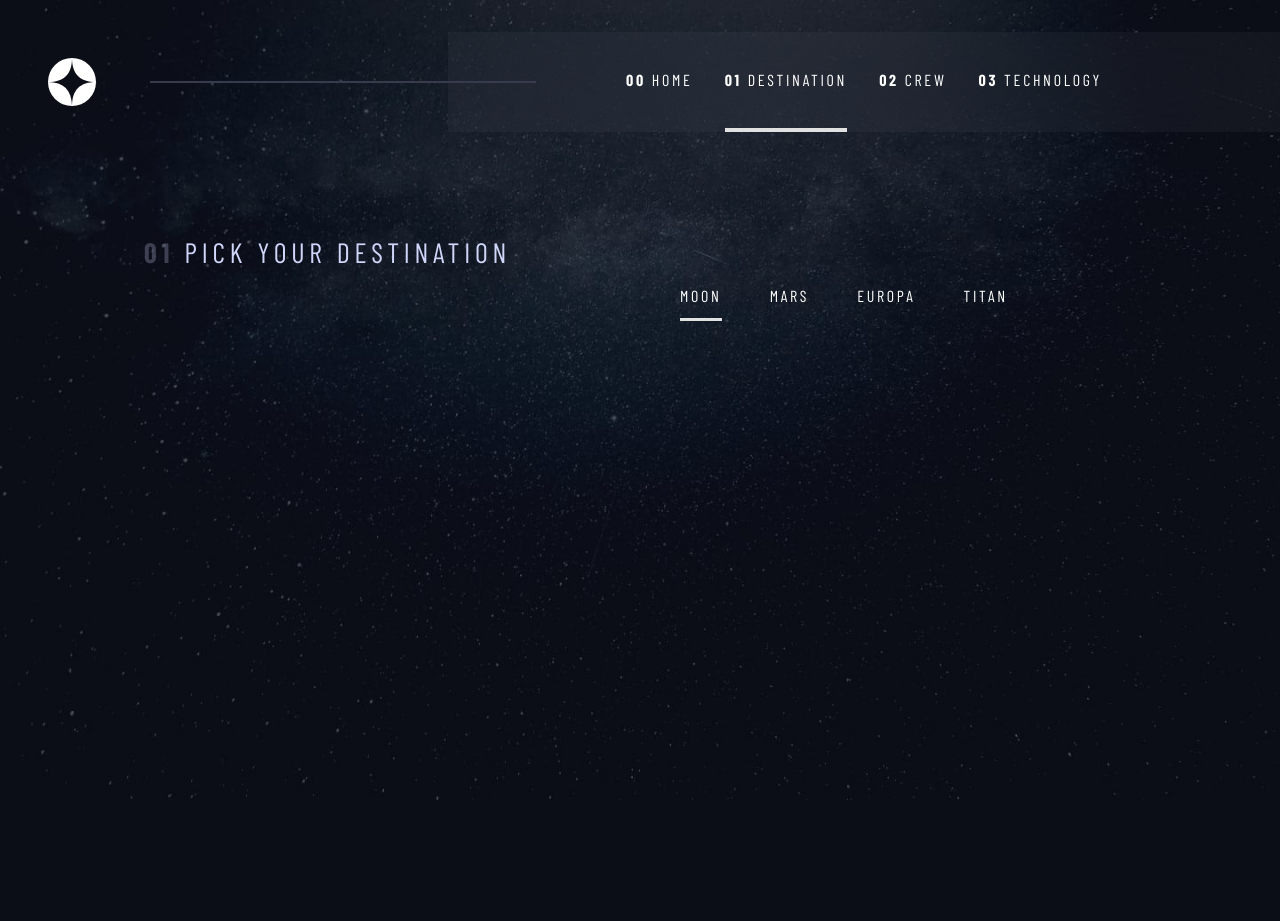
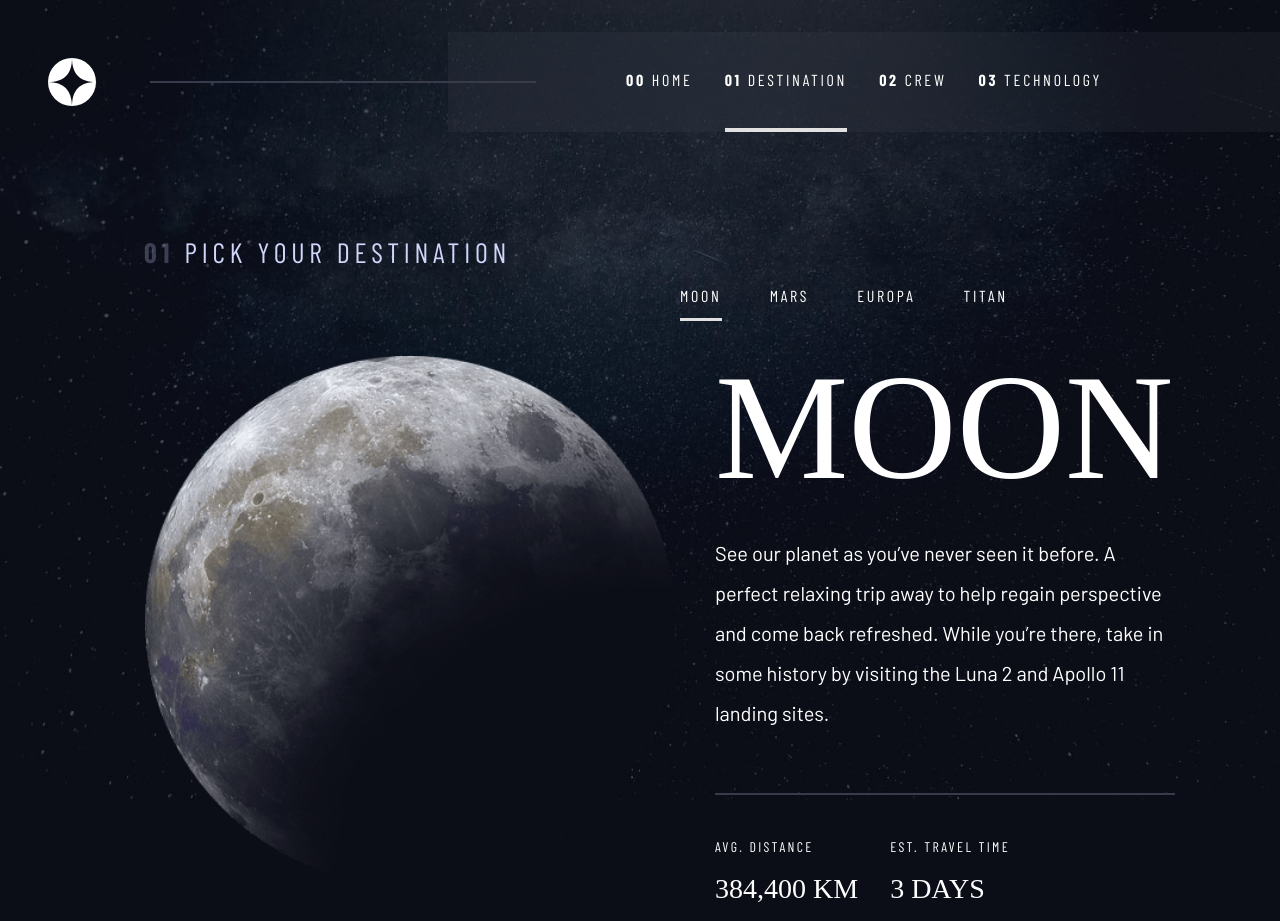
Before and after one commit to rycalingo/space-explorer-mm, a React (Vite) app: page /destination in a window 1280 px wide. Before the commit the page ends 800 px from the top, so only its background shows below. Built offline with nearby package versions, Linux system fonts and the light colour scheme; a web font is replaced by a local one.

Commit message:
Add TabSection to destination page

```diff
--- a/src/features/TabContainer.tsx
+++ b/src/features/TabContainer.tsx
@@ -51,6 +51,22 @@ export const TabSections = ({ children, ...rest }: Props) => {
 	);
 };
 
+interface TabItemProps extends Props {
+	index: number;
+}
+
+export const TabItem = ({ children, index, ...rest }: TabItemProps) => {
+	const { activeTab } = useTabState();
+
+	const isActive = activeTab !== index ? "none" : "block";
+
+	return (
+		<Box pos="absolute" display={isActive} top="0" {...rest}>
+			{children}
+		</Box>
+	);
+};
+
 interface TabTemplateProps {
 	key?: string | number;
 	name: string;
--- a/src/pages/destination/index.tsx
+++ b/src/pages/destination/index.tsx
@@ -4,7 +4,7 @@ import { Box, Heading, chakra } from "@chakra-ui/react";
 
 import useSiteContent from "@/features/hooks/useSiteContent";
 
-import { TabContainer } from "@/features/TabContainer";
+import { TabContainer, TabSections, TabItem, TabTemplate } from "@/features/TabContainer";
 
 import { TabRow } from "@/features/TabRow";
 import { TabButton } from "@/elements";
@@ -21,25 +21,34 @@ imageBG.push(imageBG.splice(0, 1)[0]);
 
 const [bg_mobile, bg_tablet, bg_desk] = imageBG;
 
+const ChakraStage = chakra(Stage);
 const ChakraTabContainer = chakra(TabContainer);
 const ChakraTabButton = chakra(TabButton);
-const ChakraStage = chakra(Stage);
 
 export default function Destination() {
 	const { data } = useSiteContent();
 
 	const dest_content = data?.destinations;
 
-	const tab_lables = dest_content?.map((item: Dest, i: number) => {
-		const { name } = item;
+	const tab_lables: React.ReactNode[] = [];
+
+	const tab_sections = dest_content?.map((item: Dest, i: number) => {
+		const { name, images, description, distance, travel } = item;
 
 		const label = (
 			<ChakraTabButton key={name + i} index={i}>
 				{name}
 			</ChakraTabButton>
 		);
+		tab_lables.push(label);
 
-		return label;
+		const src = images?.png.replace(/^\./, "./src");
+
+		return (
+			<TabItem key={name + i} index={i}>
+				<TabTemplate name={name} img={src} description={description} dist={distance} travel={travel} />
+			</TabItem>
+		);
 	});
 
 	return (
@@ -53,6 +62,7 @@ export default function Destination() {
 				</Heading>
 				<ChakraTabContainer>
 					<TabRow>{tab_lables}</TabRow>
+					<TabSections>{tab_sections}</TabSections>
 				</ChakraTabContainer>
 			</Box>
 		</ChakraStage>
```
